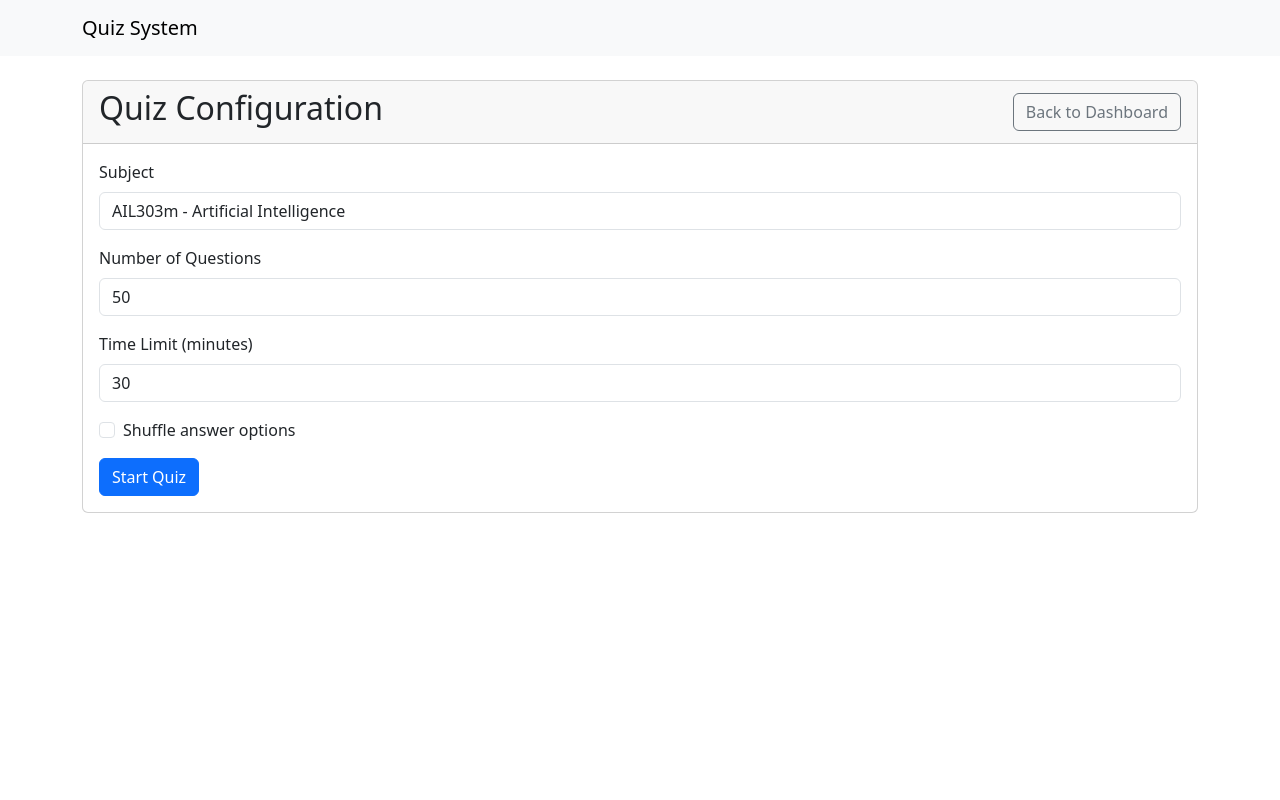
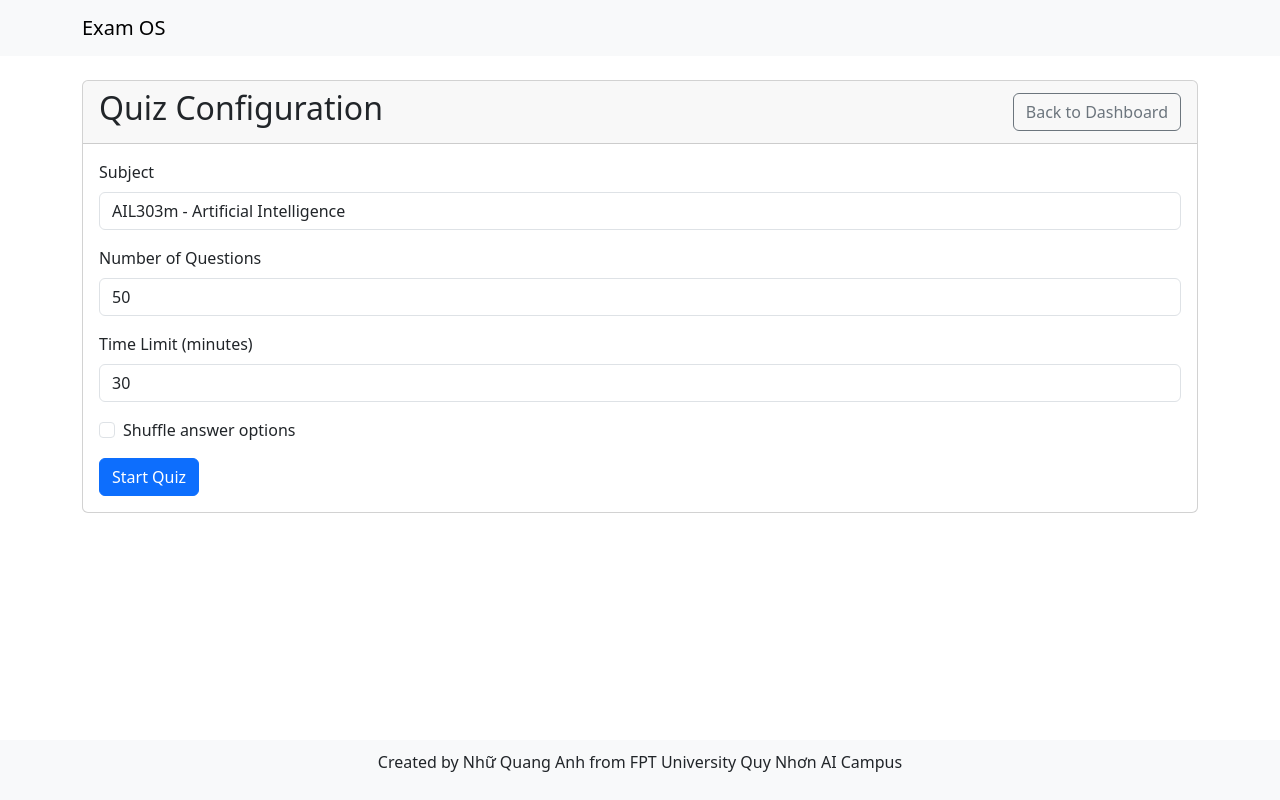
Before and after one commit to Keithsel/eos-simulation, a Flask app: page /configure in a window 1280 px wide. Run offline with Flask 3, Linux system fonts and the light colour scheme; the visitor is signed in with stand-in values (Sample User, id 1); data comes from the database, SQL or seed files in the repository; data that the repository does not hold is empty.

Commit message:
Some personal marks and naming conventions

```diff
--- /dev/null
+++ b/static/css/main.css
@@ -0,0 +1,8 @@
+footer {
+  background-color: #f8f9fa;
+  padding: 10px 0;
+  position: fixed;
+  width: 100%;
+  bottom: 0;
+  text-align: center;
+}
--- a/templates/config.html
+++ b/templates/config.html
@@ -1,6 +1,6 @@
 {% extends "index.html" %}
 
-{% block title %}Quiz Configuration{% endblock %}
+{% block title %}Quiz Configuration - Exam OS{% endblock %}
 
 {% block content %}
 <div class="card">
--- a/templates/dashboard.html
+++ b/templates/dashboard.html
@@ -1,6 +1,6 @@
 {% extends "index.html" %}
 
-{% block title %}Dashboard{% endblock %}
+{% block title %}Dashboard - Exam OS{% endblock %}
 
 {% block content %}
 <div class="card">
--- a/templates/exam.html
+++ b/templates/exam.html
@@ -1,6 +1,7 @@
 {% extends "index.html" %}
+{% set hide_footer = true %}
 
-{% block title %}Quiz - {{ quiz.subject.name }}{% endblock %}
+{% block title %}Quiz - {{ quiz.subject.name }} - Exam OS{% endblock %}
 
 {% block content %}
 <div class="card vh-100">
--- a/templates/grade.html
+++ b/templates/grade.html
@@ -1,6 +1,6 @@
 {% extends "index.html" %}
 
-{% block title %}Quiz Results{% endblock %}
+{% block title %}Quiz Results - Exam OS{% endblock %}
 
 {% block content %}
 <div class="card">
--- a/templates/history.html
+++ b/templates/history.html
@@ -1,6 +1,6 @@
 {% extends "index.html" %}
 
-{% block title %}Test History{% endblock %}
+{% block title %}Test History - Exam OS{% endblock %}
 
 {% block content %}
 <div class="card">
--- a/templates/index.html
+++ b/templates/index.html
@@ -4,15 +4,16 @@
 <head>
   <meta charset="UTF-8">
   <meta name="viewport" content="width=device-width, initial-scale=1.0">
-  <title>{% block title %}Quiz System{% endblock %}</title>
+  <title>{% block title %}Exam OS{% endblock %}</title>
   <link href="https://cdn.jsdelivr.net/npm/bootstrap@5.3.0/dist/css/bootstrap.min.css" rel="stylesheet">
+  <link href="{{ url_for('static', filename='css/main.css') }}" rel="stylesheet">
 </head>
 
 <body>
   {% if not hide_nav %}
   <nav class="navbar navbar-expand-lg navbar-light bg-light">
     <div class="container">
-      <a class="navbar-brand" href="/">Quiz System</a>
+      <a class="navbar-brand" href="/">Exam OS</a>
     </div>
   </nav>
   {% endif %}
@@ -21,6 +22,12 @@
     {% block content %}{% endblock %}
   </div>
 
+  {% if not hide_footer %}
+  <footer class="text-center mt-4">
+    <p>Created by Nhữ Quang Anh from FPT University Quy Nhơn AI Campus</p>
+  </footer>
+  {% endif %}
+
   <script src="https://cdn.jsdelivr.net/npm/bootstrap@5.3.0/dist/js/bootstrap.bundle.min.js"></script>
 </body>
 
--- a/templates/login.html
+++ b/templates/login.html
@@ -1,6 +1,6 @@
 {% extends "index.html" %}
 
-{% block title %}Login{% endblock %}
+{% block title %}Login - Exam OS{% endblock %}
 
 {% block content %}
 <div class="row justify-content-center">
```
